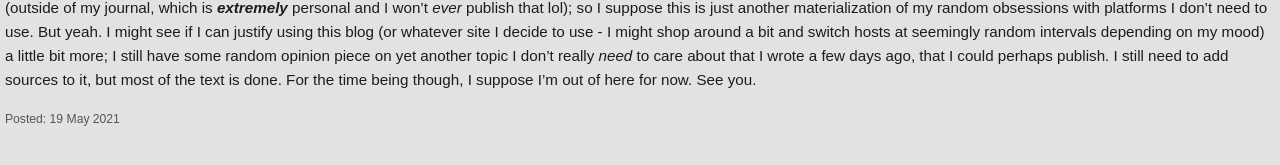
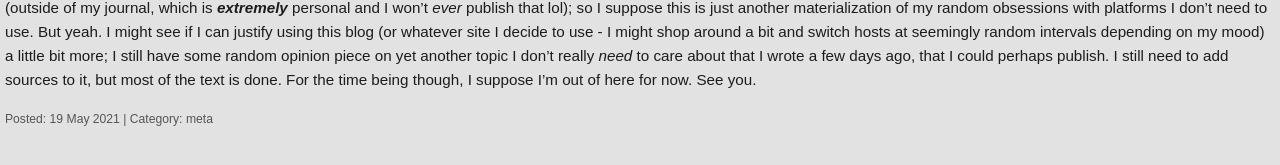
Before and after one commit to Tiyenti/Tiyenti.github.io, a Jekyll site: the page built from _posts/2021-05-19-further-updates.md, in a window 1280 px wide. Shown: the part 651-816 px from the top of the page. Built offline with Jekyll 4.4.1, drawn with Linux system fonts in a browser that asks for light colours.

Commit message:
show category and last updated time on posts

```diff
--- a/_layouts/post.html
+++ b/_layouts/post.html
@@ -5,5 +5,11 @@ layout: default
 <h1>{{ page.title }} </h1>
 {{ content }}
 <div class="date">
-Posted: {{ page.date | date_to_string }}
+    Posted: {{ page.date | date_to_string }}
+    {% if page.updated %}
+        | Updated: {{ page.updated | date_to_string }}
+    {% endif %}
+    {% if page.category %}
+        | Category: {{ page.category }}
+    {% endif %}
 </div>
--- a/_posts/2021-05-19-further-updates.md
+++ b/_posts/2021-05-19-further-updates.md
@@ -1,6 +1,6 @@
 ---
 title: Further Site Changes, WordPress Imports, Thoughts on Blogging Location
-category: "Meta"
+category: "meta"
 ---
 
 Hey, it's been a while since I last updated anything here.
--- a/blog.html
+++ b/blog.html
@@ -7,6 +7,12 @@ title: Tiyenti's Texts - Blog
     <h2><a class="blog-index-title" href="{{ post.url }}">{{ post.title }}</a></h2>
     <div class="date">
         Posted: {{ post.date | date_to_string }}
+        {% if post.updated %}
+            | Updated: {{ post.updated | date_to_string }}
+        {% endif %}
+        {% if post.category %}
+            | Category: {{ post.category }}
+        {% endif %}
     </div>
     <p>{{ post.excerpt }}</p>
     <a class="readmore" href="{{ post.url}}">⯈ View post</a>
```
